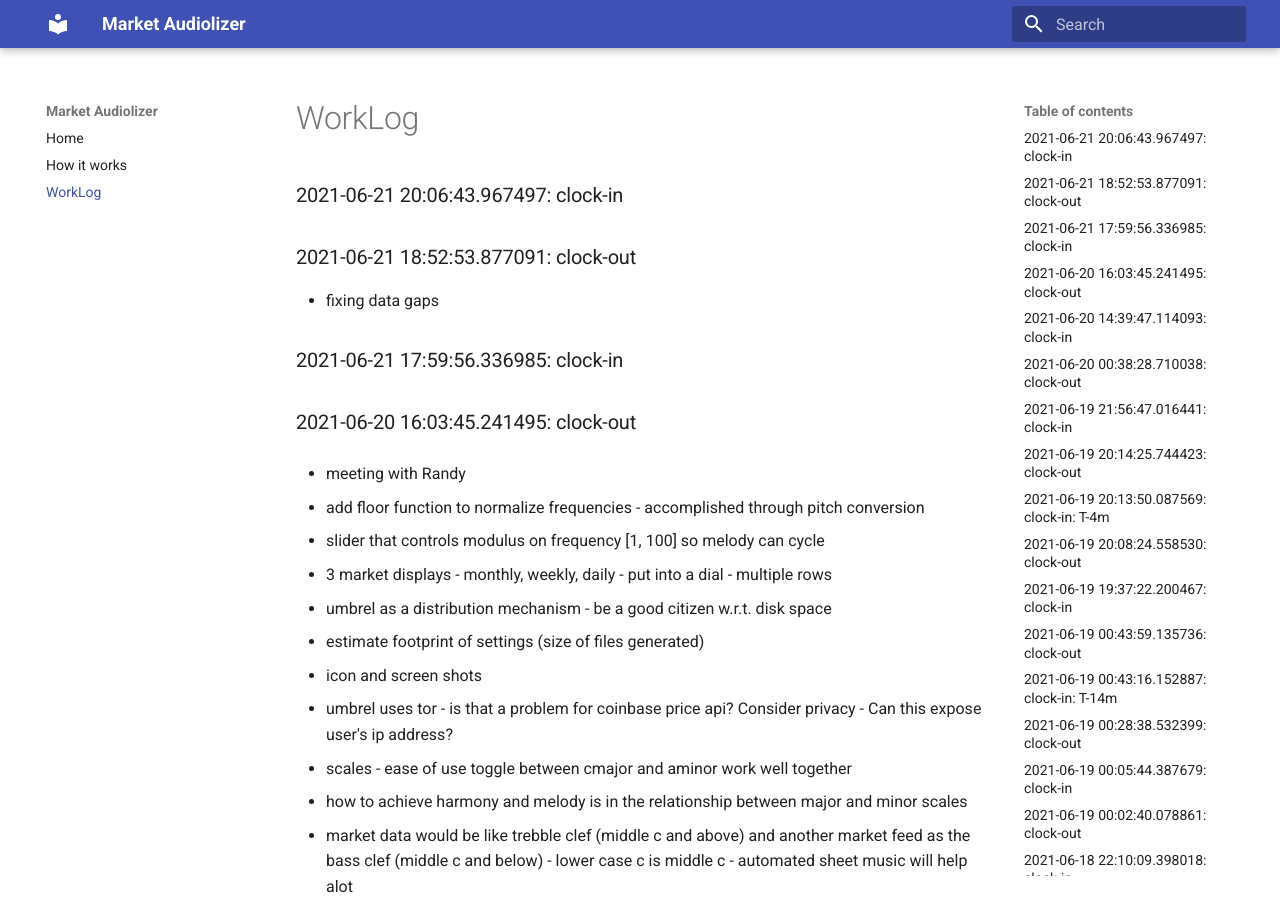
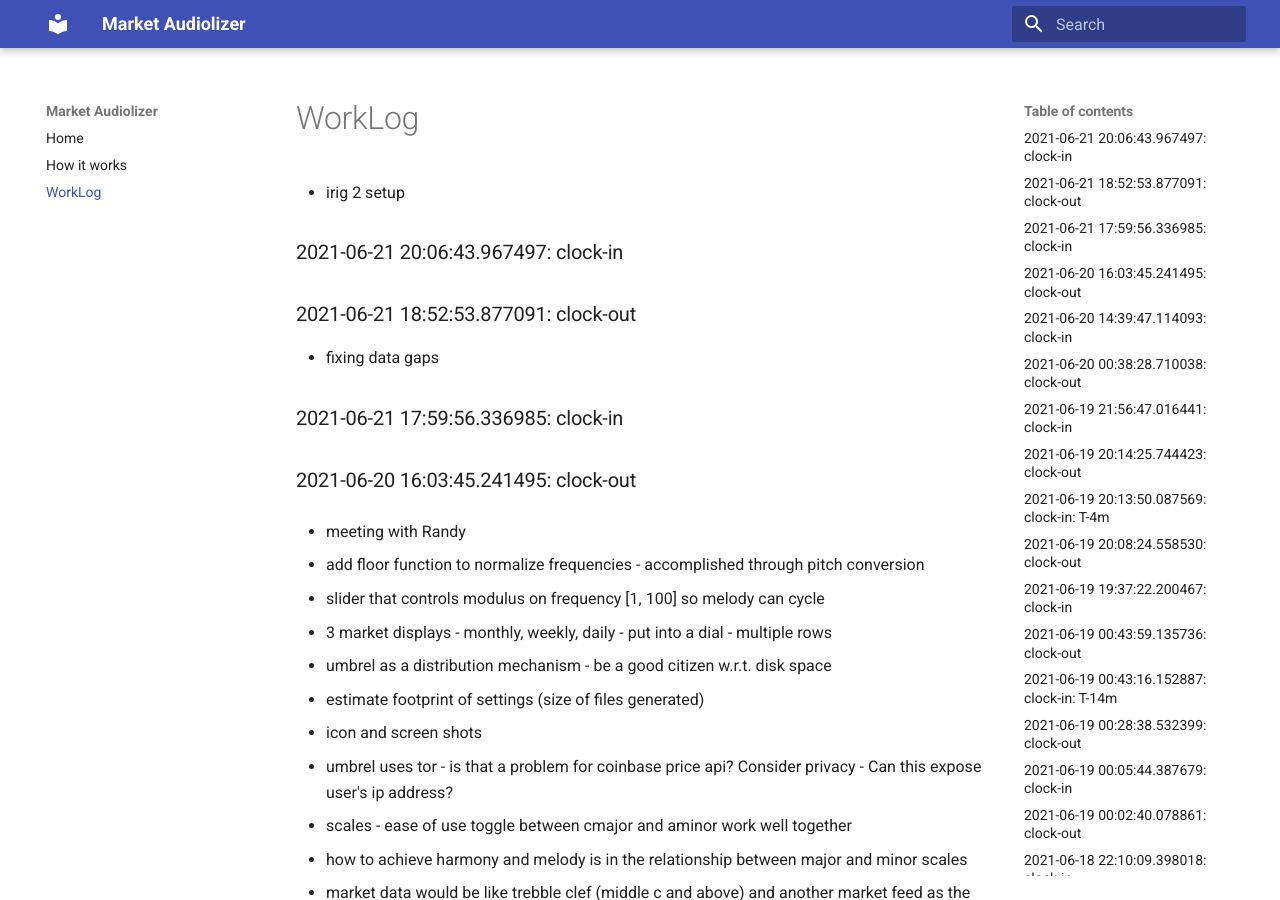
Before and after one commit to asherp/audiolizer, an MkDocs documentation site: the page built from docs/WorkLog.md, in a window 1280 px wide and 900 px high. Built offline with MkDocs 1.6.1 and Material for MkDocs 9.7.7, drawn with Linux system fonts in a browser that asks for light colours.

Commit message:
irig 2 setup

```diff
--- a/WorkLog.md
+++ b/WorkLog.md
@@ -1,3 +1,4 @@
+* irig 2 setup
 
 ### 2021-06-21 20:06:43.967497: clock-in
 
```
